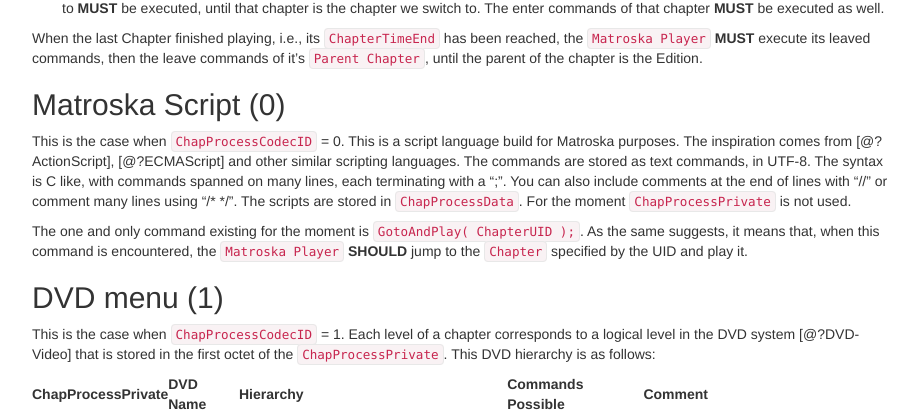
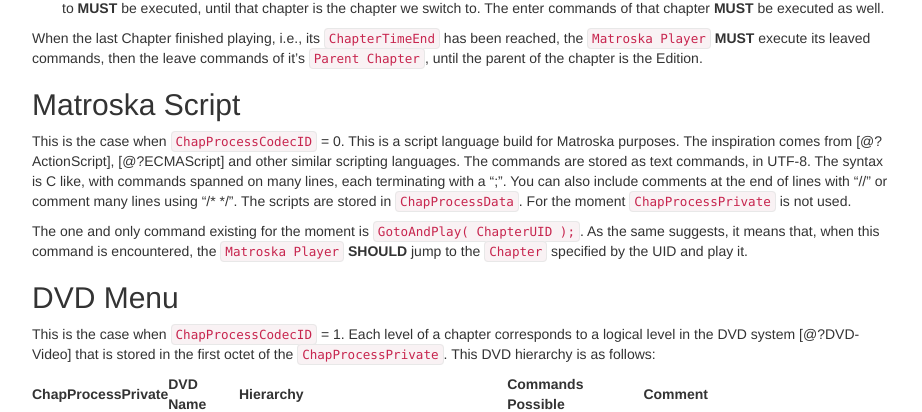
Before and after one commit to ietf-wg-cellar/matroska-specification, a Jekyll site: the page built from chapter_codecs.md, in a window 1280 px wide and 900 px high, scrolled down 784 px. Shown: the part 172-584 px from the top of the window, without its empty margins (273-1195 px from the left). Built offline with Jekyll 4.4.1, drawn with Linux system fonts in a browser that asks for light colours; our own code applies the rules of GitHub Pages for plain Markdown files.

Commit message:
don't put the ChapProcessCodecID value in the title

```diff
--- a/chapter_codecs.md
+++ b/chapter_codecs.md
@@ -55,7 +55,7 @@
 until the parent of the chapter is the Edition.
 
 
-## Matroska Script (0)
+## Matroska Script
 
 This is the case when `ChapProcessCodecID` = 0. This is a script language build for
 Matroska purposes. The inspiration comes from [@?ActionScript], [@?ECMAScript] and other similar
@@ -68,7 +68,7 @@
 same suggests, it means that, when this command is encountered, the `Matroska Player`
 **SHOULD** jump to the `Chapter` specified by the UID and play it.
 
-## DVD menu (1)
+## DVD Menu
 
 This is the case when `ChapProcessCodecID` = 1. Each level of a chapter corresponds
 to a logical level in the DVD system [@?DVD-Video] that is stored in the first octet of the `ChapProcessPrivate`.
```
